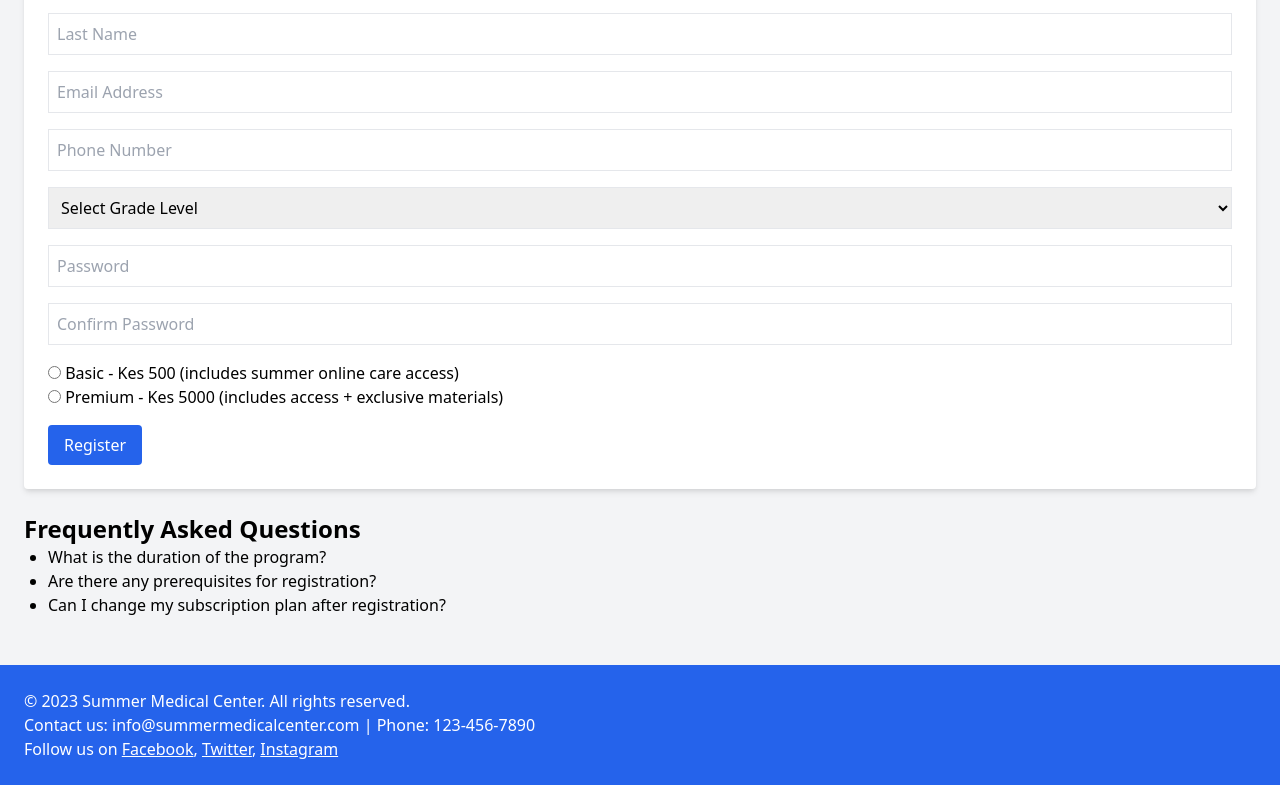
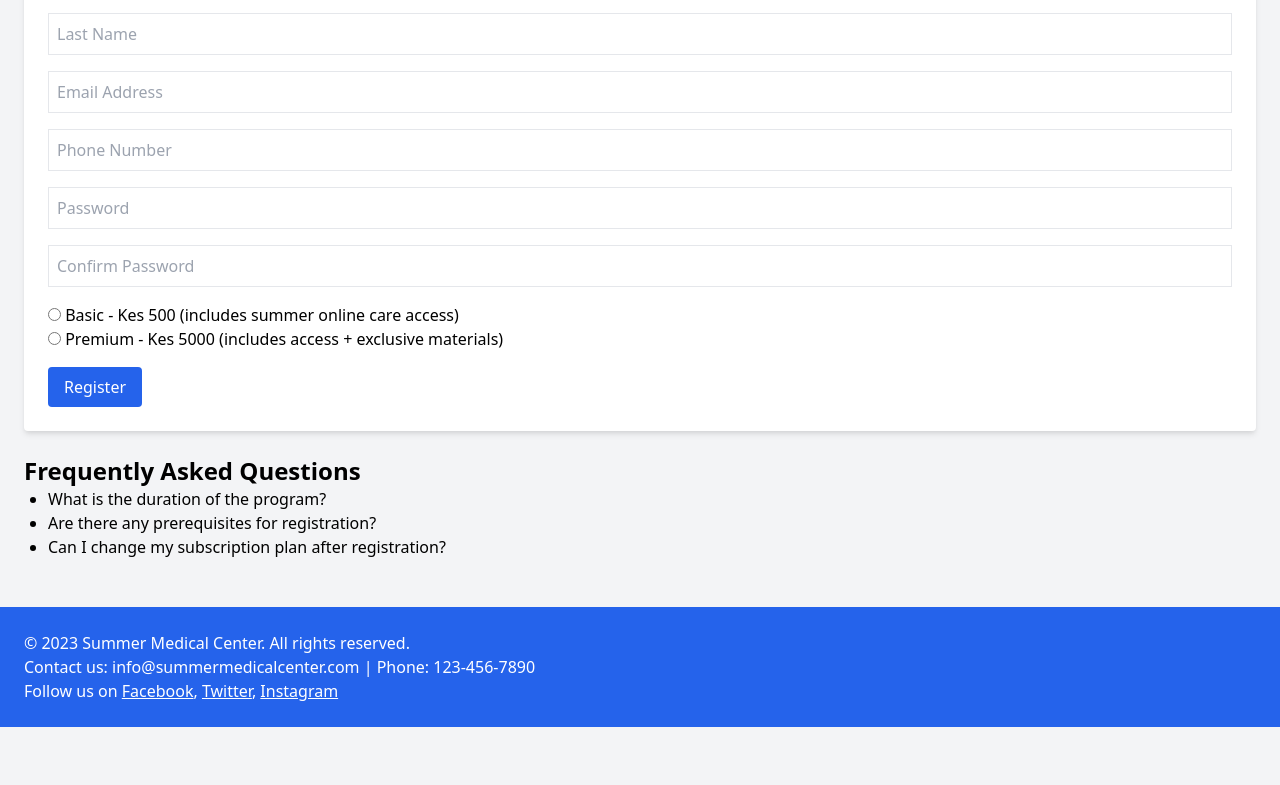
Before and after one commit to Louizyyye/summer_medical, a website built with webpack: page index.html in a window 1280 px wide. Shown: the part 1321-2106 px from the top of the page. After the commit the page ends 2048 px from the top, so only its background shows below. Built offline with nearby package versions, Linux system fonts and the light colour scheme.

Commit message:
secondary commit

```diff
--- a/index.html
+++ b/index.html
@@ -52,13 +52,6 @@
             <input type="text" placeholder="Last Name" required class="block w-full mb-4 p-2 border">
             <input type="email" placeholder="Email Address" required class="block w-full mb-4 p-2 border">
             <input type="tel" placeholder="Phone Number" required class="block w-full mb-4 p-2 border">
-            <select required class="block w-full mb-4 p-2 border">
-                <option value="">Select Grade Level</option>
-                <option value="9">9</option>
-                <option value="10">10</option>
-                <option value="11">11</option>
-                <option value="12">12</option>
-            </select>
             <input type="password" placeholder="Password" required class="block w-full mb-4 p-2 border">
             <input type="password" placeholder="Confirm Password" required class="block w-full mb-4 p-2 border">
             <div class="mb-4">
```
